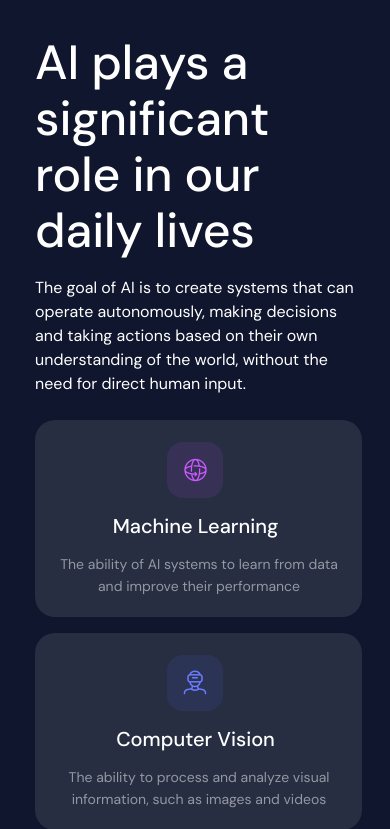
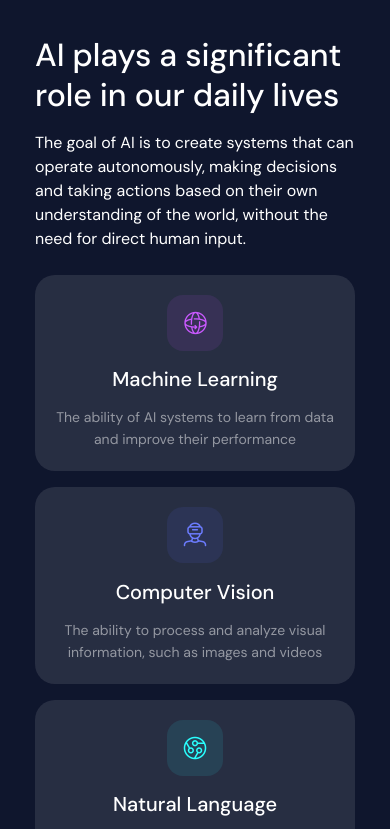
Before and after one commit to LukasMalyszko/AI-goals, a website built with Vite: page index.html in a window 390 px wide. Shown: the top 829 px of the page. Built offline with nearby package versions, Linux system fonts and the light colour scheme.

Commit message:
Poprawka rwd kolejne

```diff
--- a/src/pages/home-page/styles/ai-goals.scss
+++ b/src/pages/home-page/styles/ai-goals.scss
@@ -1,16 +1,11 @@
+.ai-goals {
 
-
-.ai-goals {
     display: flex;
     flex-direction: column;
-    justify-content: flex-start;
-    align-items: flex-start;
-    flex: 1 ;
     max-width: 29.2em;
-    //min-width: 10%;
-    gap: 0.6em;
+    gap: 24px;
 
-    &__header {
+    & &__header {
       margin: 0;
       font-weight: 500;
       font-size: 48px;
@@ -18,35 +13,28 @@
       letter-spacing: -0.002em;
     }
 
-    &__header-box {
+    & &__header-box {
+      margin: 0;
       font-size: 16px;
       font-weight: 400;
       line-height: 24px;
       text-align: left;
     }
 
-    @media screen and (max-width: 834px ){
-
-            gap: 1px;
+    @media screen and (max-width: 1205px ){
+      gap: 16px;
       max-width: 496px;
 
-            &__header-box {
-              margin-bottom: 0px;
+       & &__header-box {
+        margin: 0;
       }
     }
 
-    @media screen and (max-width: 375px ){
-
-            &__header {
-                margin-bottom: 0.2em;
+    @media screen and (max-width: 565px){
+      & &__header {
         font-size: 32px;
         line-height: 40px;
         text-align: left;
       }
-
-            &__header-box {
-                margin-top: 0.5em;
-                text-align: left;
     }
   }
-  }
--- a/src/pages/home-page/styles/boxes.scss
+++ b/src/pages/home-page/styles/boxes.scss
@@ -1,43 +1,40 @@
+.boxes {
+    //border: 1px solid red;
 
-
-.boxes {
     display: flex;
     flex-wrap: wrap;
-    max-width: 35em;
-    min-width: 40%;
-    row-gap: 1.9em;
-    column-gap: 1.6em;
+    justify-content: start;
+    gap: 31px 24px;
+    max-width: 560px;
 
-    &__ai-box {
+    & &__ai-box {
       display: flex;
       flex-direction: column;
       justify-content: start;
       align-items: center;
       text-align: center;
-      width: 16.7em;
+      max-width: 16.7em;
       background-color: var(--boxes-color);
       border-radius: var(--radius-desktop);
     }
 
-    &__box-title {
+    & &__box-title {
       font-size: 20px;
       font-weight: 500;
       line-height: 24px;
-      margin-top: 12px;
     }
 
-    &__content-box {
+    & &__content-box {
+      margin: 16px 16px 24px ;
       font-size: 16px;
       font-weight: 400;
       line-height: 1.5em;
       opacity: 0.5;
-      padding-left: 2px;
-      margin: 16px 16px 24px;
     }
 
-    &__image {
+    & &__image {
       max-width: 64px;
-      margin-top: 24px;
+      margin: 24px 0 12px;
 
       img {
         border-radius: var(--radius-mobile);
@@ -58,23 +55,18 @@
       }
     }
 
-    @media screen and (max-width: 834px ){
-
+    @media screen and (max-width: 1205px ) {
       gap: 16px;
-            &__ai-box {
+      justify-content: center;
+        & &__ai-box {
             margin: 0;
             max-width: 240px;
             border-radius: 20px;
-                //margin-bottom: 1em;
-                //margin-right: 1em;
         }
 
-            &__image {
-              margin-top: 20px;
-              margin-right: 6px;
-              max-width: 56px;
+        & &__image {
+          margin: 20px 0 12px;
           border-radius: 14px;
-
 
           img {
             max-width: 28px;
@@ -82,36 +74,27 @@
           }
         }
 
-            &__box-title {
-              margin-right: 5px;
-              margin-top: 11.5px;
+        & &__box-title {
           line-height: 120%;
         }
 
-            &__content-box {
+        & &__content-box {
+          margin: 16px 17px 20px 17px;
           font-size: 14px;
           line-height: 22px;
-              margin: 16px 16px 20px 14px;
         }
     }
-
-    @media screen and (max-width: 615px){
-
+    @media screen and (max-width: 565px){
+      row-gap: 16px;
+      & &__ai-box {
+        max-width: none;
         width: 100%;
-            row-gap: 16px;
-
-            &__ai-box {
-              min-width: 100%;
-              padding: 2px 4px 3px 3px;
-              align-items: center;
       }
 
-            &__content-box {
+      & &__content-box {
         text-align: center;
         max-width: 303px;
-                margin: 16px 20px 16px 20px;
         line-height: 157%;
       }
-
     }
   }
--- a/src/pages/home-page/styles/home-page.scss
+++ b/src/pages/home-page/styles/home-page.scss
@@ -4,33 +4,30 @@
 @import "/src/pages/home-page/styles/ai-goals.scss";
 @import "/src/pages/home-page/styles/boxes.scss";
 
-
 body{
   background-color: var(--background-color);
   font-family: 'DM Sans', sans-serif;
 }
 
-
 .home-page-container {
   display: flex;
-  flex-wrap: wrap;
-  box-sizing: border-box;
-  justify-content: start;
+  justify-content: center;
+  align-items: flex-start;
   color: var(--color-secondary);
-  margin: 9%;
-  gap: 6.8em;
+  margin: 9% 35px ;
+  gap: 109px;
   max-width: 1400px;
 
+  @media screen and (max-width: 1205px ){
 
+    flex-direction: column;
+    align-items: center;
+    gap: 24px;
 
-  @media screen and (max-width: 834px ){
-
-    flex-wrap: wrap;
-    flex-direction: column;
-    gap: 24px;
   }
 
   @media screen and (max-width: 375px) {
-    margin: 25% 7px ;
+
+    margin: 15% 16px 25%;
   }
 }
```
Lines whose indentation alone changed are shown as unchanged.
